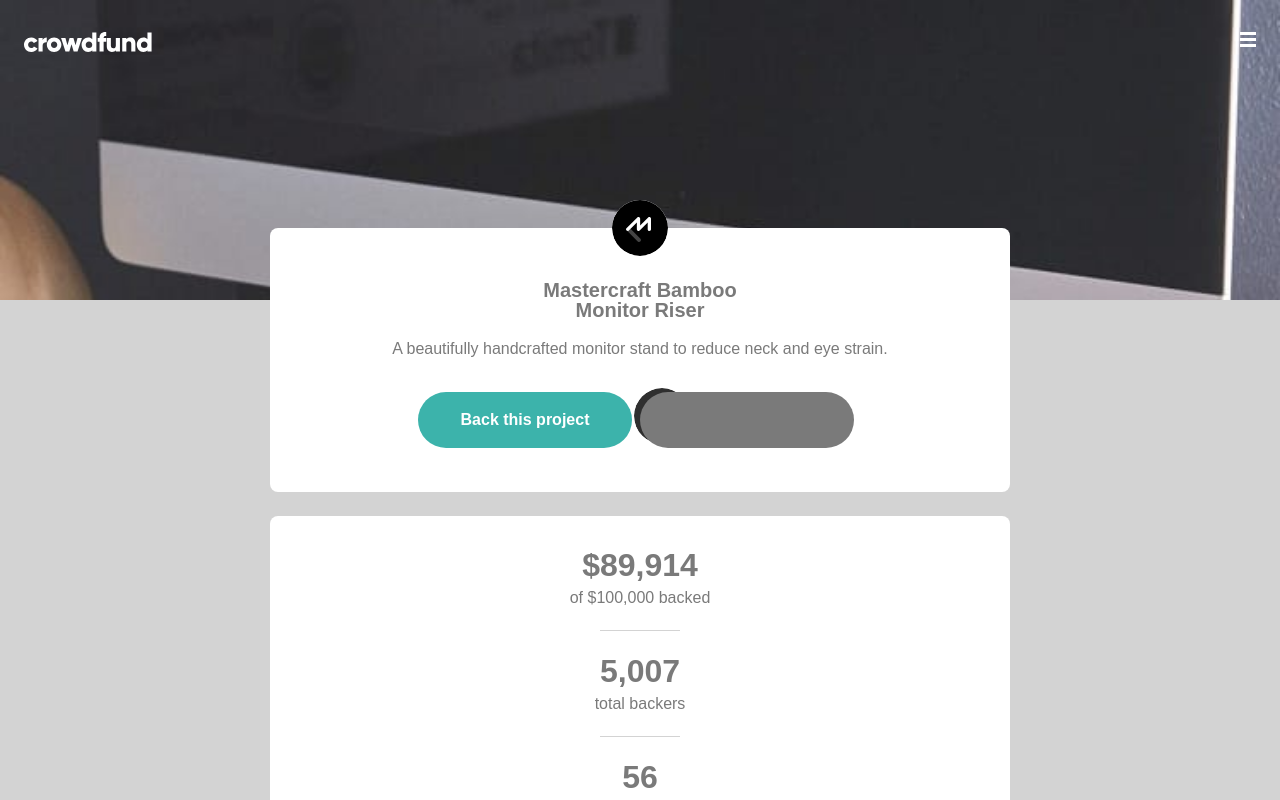
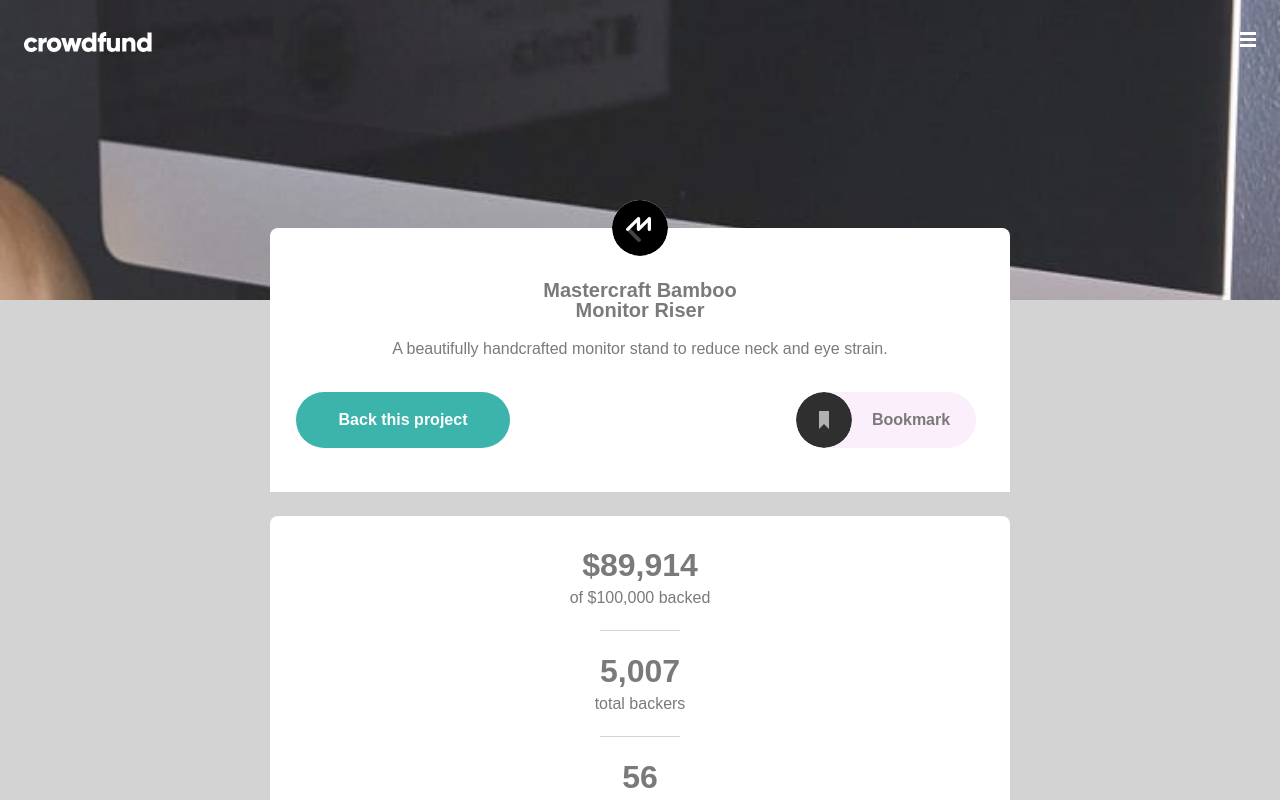
Before and after one commit to jwotman/crowdfunding, a React (Create React App) app: page / in a window 1280 px wide. Shown: the top 800 px of the page. Built offline with nearby package versions, Linux system fonts and the light colour scheme.

Commit message:
added responsiveness and desktop styling for product promo card buttons

```diff
--- a/src/components/bookmark-button/bookmark-button.jsx
+++ b/src/components/bookmark-button/bookmark-button.jsx
@@ -17,8 +17,7 @@ background-image: ${props => props.projectBookmarked ?  'url("/icon-bookmark-act
     border-radius: 50%;
     height: 5.6rem;
     width: 5.6rem;
-
-
+    transform: translateY(.4rem);
 `;
 
 const ButtonContainer = styled.div`
@@ -28,18 +27,24 @@ const ButtonContainer = styled.div`
 
 const DesktopButton = styled(StyledButton)`
     display: none;
-    background-color: hsl(0, 0%, 48%);
-    @media (min-width: 600px) {
-    display: initial;
-    margin-left: -5rem;
-    margin-right: 1rem;
+    width: 17.4rem;
+    background-color: #B1B1;
+    color: ${props => props.projectBookmarked ? '#147A73' : '#7A7A7A'};
+    padding-left: 5rem;
+    @media (min-width: 525px) {
+        display: initial;
+        margin-left: -5rem;
+        margin-right: 1rem;
     }
 
 
 `
 
 const BookmarkButton=({children, projectBookmarked,bookmarkProject})=> (
-    <ButtonContainer onClick={bookmarkProject}><BookmarkIcon projectBookmarked={projectBookmarked} /><DesktopButton /></ButtonContainer>
+    <ButtonContainer onClick={bookmarkProject}>
+        <BookmarkIcon projectBookmarked={projectBookmarked} />
+        <DesktopButton projectBookmarked={projectBookmarked} >{projectBookmarked ? 'Bookmarked' : 'Bookmark'}</DesktopButton>
+    </ButtonContainer>
 );
 
 const mapStateToProps = createStructuredSelector ({
--- a/src/components/product-promo-card/product-promo-card.component.jsx
+++ b/src/components/product-promo-card/product-promo-card.component.jsx
@@ -50,9 +50,11 @@ const ProductCardDonateButton = styled(StyledButton)`
 
 const ButtonContainer = styled.div`
     display: flex;
+    flex-direction: row;
+    width: 100%;
     justify-content: space-between;
-    flex-direction: row;
-    margin: 0 2.4rem 4rem 2.4rem;
+    padding: 0 2.4rem 4rem 2.4rem;
+
 
 `;
 
@@ -62,7 +64,12 @@ const ProductPromoCard=({toggleDonateOverlayHidden,toggleBodyScroll})=> (
         <ProductLogo/>
         <ProductTitle>Mastercraft Bamboo <br/>Monitor Riser</ProductTitle>
         <ProductDescription>A beautifully handcrafted monitor stand to reduce neck and eye strain.</ProductDescription>
-        <ButtonContainer><ProductCardDonateButton onClick={() => { toggleDonateOverlayHidden();toggleBodyScroll()}}>Back this project</ProductCardDonateButton><BookmarkButton/></ButtonContainer>
+        <ButtonContainer>
+            <ProductCardDonateButton onClick={() => { toggleDonateOverlayHidden();toggleBodyScroll()}}>
+                Back this project
+            </ProductCardDonateButton>
+            <BookmarkButton/>
+        </ButtonContainer>
      </ProductCard>
 
 );
```
